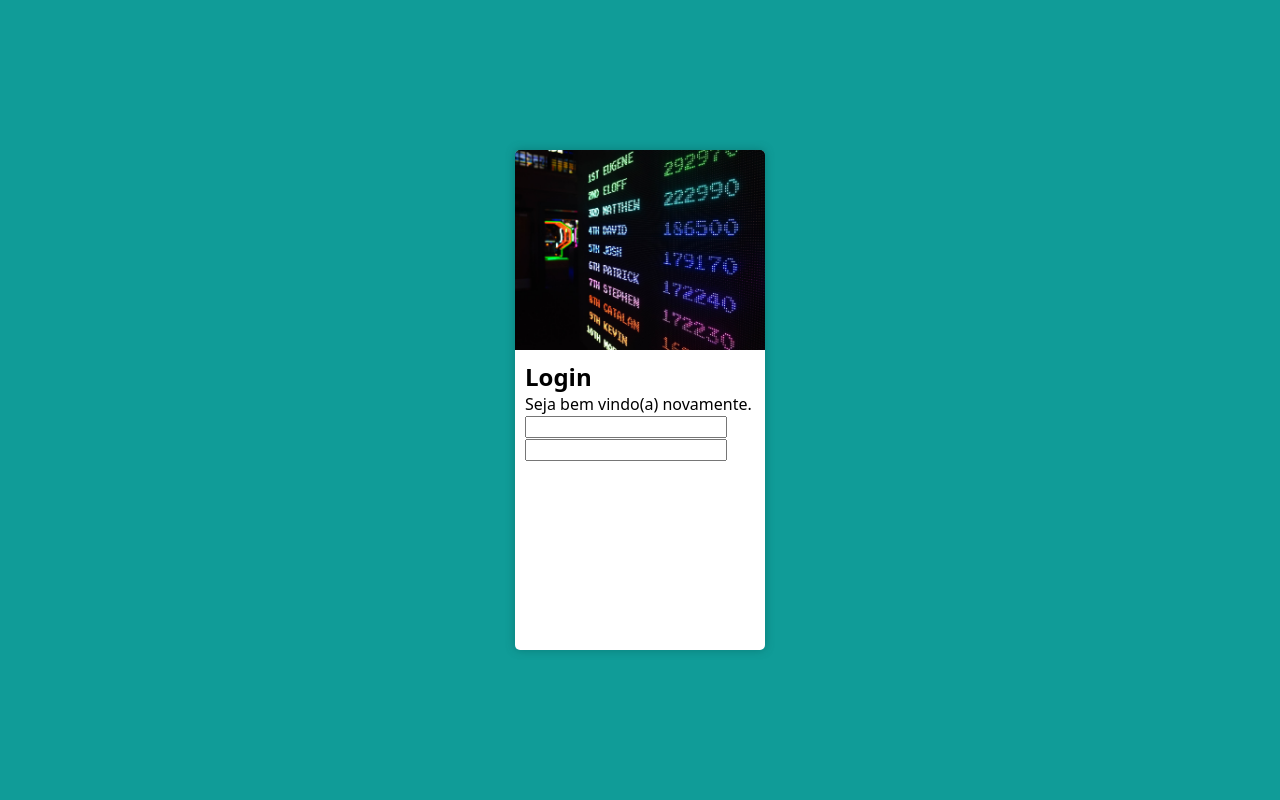
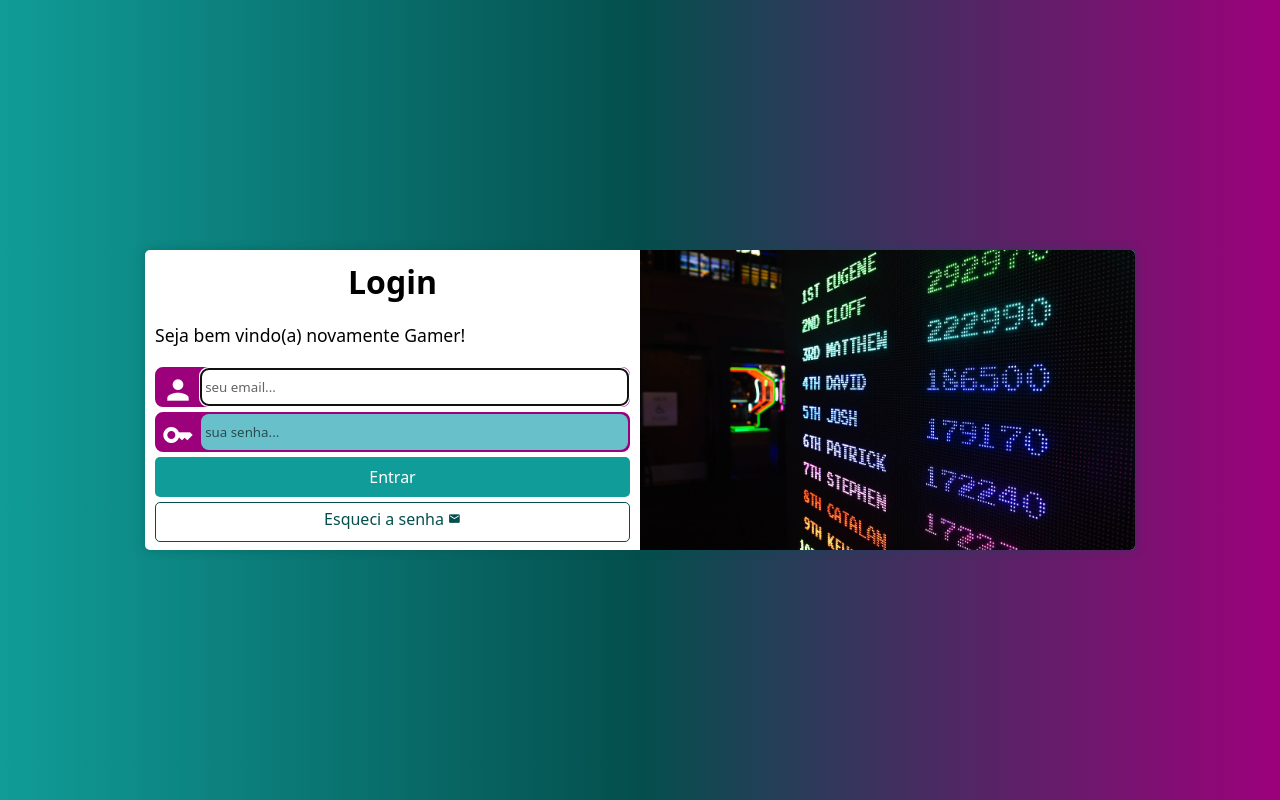
Before and after one commit to mikecript/projetos, a plain HTML site: page projeto-tela-login/login.html in a window 1280 px wide. Drawn offline with Linux system fonts and the light colour scheme.

Commit message:
projeto-login-completo

```diff
--- /dev/null
+++ b/projeto-tela-login/estilos/desktop.css
@@ -0,0 +1,91 @@
+@charset "UTF-8";
+
+
+:root {
+    --cor01: #9C007B;
+    --cor02: #4F0840;
+    --cor03: #9C8410;
+    --cor04: #109C98;
+    --cor05: #044F4D;
+
+    --sombra: #044f4d68;
+}
+
+/*
+typical devices breakpoints
+
+pequenas telas até 600px
+Mobile: 600px x 768px
+Tablet: 768 x 992px
+Laptop: 992 x 1200
+TV acima de 1200
+
+*/
+
+
+@media screen and (min-width:768px) and (max-width:992px) {
+
+    body {
+
+        background-image: linear-gradient(to right, var(--cor04), var(--cor05) , var(--cor01));
+    }
+
+    section#login {
+        width: 80vw;
+        height: 275px;
+    }
+
+    div#imagem {
+        float: left;
+        width: 30%;
+        height: 100%;
+
+    }
+
+    div#formulario {
+        float: right;
+        width: 65%;
+    }
+
+
+
+    div#formulario > p {
+        font-size: .9em;
+    }
+}
+
+
+@media screen and (min-width: 992px) {
+
+    body {
+
+        background-image: linear-gradient(to right, var(--cor04), var(--cor05) , var(--cor01));
+    }
+
+    section#login {
+        width: 990px;
+        height: 300px;
+    }
+
+    div#imagem {
+        float: right;
+        width: 50%;
+        height: 100%;
+    }
+
+    div#formulario {
+        float: left;
+        width: 50%;
+    }
+
+    div#formulario > h1 {
+        text-align: center;
+        margin-bottom: 10px;
+        font-size: 2em;
+    }
+
+
+    div#formulario > p {
+    font-size: 1.1em;
+}
+}
--- /dev/null
+++ b/projeto-tela-login/estilos/style.css
@@ -0,0 +1,154 @@
+:root {
+    --cor01: #9C007B;
+    --cor02: #4F0840;
+    --cor03: #9C8410;
+    --cor04: #109C98;
+    --cor05: #044F4D;
+
+
+    --light: #62d9d5e3;
+    --sombra: #044f4d68;
+}
+
+*{
+    font-family: system-ui, -apple-system, BlinkMacSystemFont, 'Segoe UI', Roboto, Oxygen, Ubuntu, Cantarell, 'Open Sans', 'Helvetica Neue', sans-serif;
+    padding: 0;
+    margin: 0;
+    box-sizing: border-box;
+}
+
+body, html {
+    background-color: var(--cor04);
+    height: 100vh;
+    width: 100vw;
+}
+
+main{
+    position: relative;
+    height: 100vh;
+    width: 100vw;
+}
+
+section#login {
+    position: absolute;
+    left: 50%;
+    top: 50%;
+    overflow: hidden;
+    background-color: white;
+    width: 250px;
+    height: 515px;
+    box-shadow: 0px 0px 10px var(--sombra);
+    border-radius: 5px;
+
+    transition: width .3s, heigth .3s;
+    transition-timing-function: ease;
+    transform: translate(-50%,-50%);
+
+}
+
+#imagem{
+    background: var(--cor04) url(../imagens/imagem-fundo-games.jpg);
+    background-size: cover;
+    background-position: center top;
+    height: 200px;
+    display: block;
+}
+
+div#formulario {
+    display: block;
+    padding: 10px;
+}
+
+div#formulario > h1 {
+    text-align: center;
+    margin-bottom: 10px;
+}
+
+div#formulario > p {
+    font-size: .8em;
+    margin: 20px 0px;
+}
+
+form > div.campo{
+    background-color: var(--cor01);
+    width: 100%;
+    display: block;
+    height: 40px;
+    border-radius: 8px;
+    margin: 5px 0px 5px 0px;
+    border: 2px solid var(--cor01);
+}
+
+div.campo > label {
+    display: none;
+}
+
+form > input[type="submit"] {
+    display: block;
+    font-size: 1em;
+    width: 100%;
+    height: 40px;
+    background-color: var(--cor04);
+    color: white;
+    border: none;
+    border-radius: 5px;
+    cursor: pointer;
+    transition: .5s;
+}
+
+form > input[type="submit"]:hover {
+    background-color: var(--cor05);
+}
+
+div.campo > i {
+    color: white;
+    font-size: 2em;
+    width: 40px;
+    padding: 5px;
+}
+
+div.campo > input{
+    background-color: var(--light);
+    width: calc(100% - 44.4px);
+    height: 100%;
+    border: none;
+    border-radius: 8px;
+    padding: 4px;
+    transition: .2s;
+
+
+    transform: translateY(-14px);
+}
+
+div.campo > input:focus-within{
+    background-color: white;
+}
+
+div.campo> input::placeholder{
+    color: #0000009c;
+}
+
+form > a.botao {
+    display: block;
+    text-align: center;
+    font-size: 1em;
+    width: 100%;
+    padding-top: 5px;
+    margin-top: 5px;
+    height: 40px;
+    text-decoration: none;
+    color: var(--cor05);
+    transition: .5s;
+    border: 1px solid var(--cor05);
+    border-radius: 5px;
+}
+
+
+form > a.botao > i {
+    font-size: .8em;
+}
+
+
+form > a.botao:hover{
+    background-color: var(--cor04);
+}
--- a/projeto-tela-login/login.html
+++ b/projeto-tela-login/login.html
@@ -4,13 +4,16 @@
     <meta charset="UTF-8">
     <meta http-equiv="X-UA-Compatible" content="IE=edge">
     <meta name="viewport" content="width=device-width, initial-scale=1.0">
-    <link rel="stylesheet" href="style.css">
+    <link href="https://fonts.googleapis.com/icon?family=Material+Icons" rel="stylesheet">
+    <link rel="stylesheet" href="estilos/style.css">
+    <link rel="stylesheet" href="estilos/desktop.css">
     <title>Login</title>
 </head>
 <body>
 
 
     <main>
+
     <section id="login">
     <div id="imagem">
        <!--<img src="imagens/imagem-fundo-games.jpg" alt=""> -->
@@ -19,11 +22,27 @@
 
     <div id="formulario">
         <h1>Login</h1>
-        <p>Seja bem vindo(a) novamente.</p>
+        <p>Seja bem vindo(a) novamente Gamer!</p>
 
         <form action="login.php" method="post">
-            <label for="iemail"> <input type="email" name="email" id="iemail"></label>
-            <label for="isenha"> <input type="password" name="senha" id="isenha"></label>
+
+            <div class="campo">
+            <i class="material-icons">person</i>
+            <input type="email" autocomplete="email" required maxlength="30" autofocus placeholder="seu email..." name="email" id="iemail">
+            <label for="iemail">login</label>
+            </div>
+
+            <div class="campo">
+            <i class="material-icons">key</i>
+            <input type="password" required autocomplete="current-password" minlength="8" maxlength="20" placeholder="sua senha..." name="senha" id="isenha">
+            <label for="isenha">senha</label>
+            </div>
+
+            <input type="submit" value="Entrar">
+            <a href="#" class="botao">
+                Esqueci a senha <i class="material-icons">mail</i>
+            </a>
+
         </form>
     </div>
     </section>
--- a/projeto-tela-login/style.css
+++ /dev/null
@@ -1,54 +0,0 @@
-:root {
-    --cor01: #9C007B;
-    --cor02: #4F0840;
-    --cor03: #9C8410;
-    --cor04: #109C98;
-    --cor05: #044F4D;
-
-    --sombra: #044f4d68;
-}
-
-*{
-    font-family: system-ui, -apple-system, BlinkMacSystemFont, 'Segoe UI', Roboto, Oxygen, Ubuntu, Cantarell, 'Open Sans', 'Helvetica Neue', sans-serif;
-    padding: 0;
-    margin: 0;
-    box-sizing: border-box;
-}
-
-body, html {
-    background-color: var(--cor04);
-    height: 100vh;
-    width: 100vw;
-}
-
-main{
-    position: relative;
-    height: 100vh;
-    width: 100vw;
-}
-
-section#login {
-    position: absolute;
-    left: 50%;
-    top: 50%;
-    overflow: hidden;
-    transform: translate(-50%,-50%);
-    background-color: white;
-    width: 250px;
-    height: 500px;
-    box-shadow: 0px 0px 10px var(--sombra);
-    border-radius: 5px;
-}
-
-#imagem{
-    background: var(--cor04) url(imagens/imagem-fundo-games.jpg);
-    background-size: cover;
-    background-position: center top;
-    height: 200px;
-    display: block;
-}
-
-div#formulario {
-    display: block;
-    padding: 10px;
-}
```
